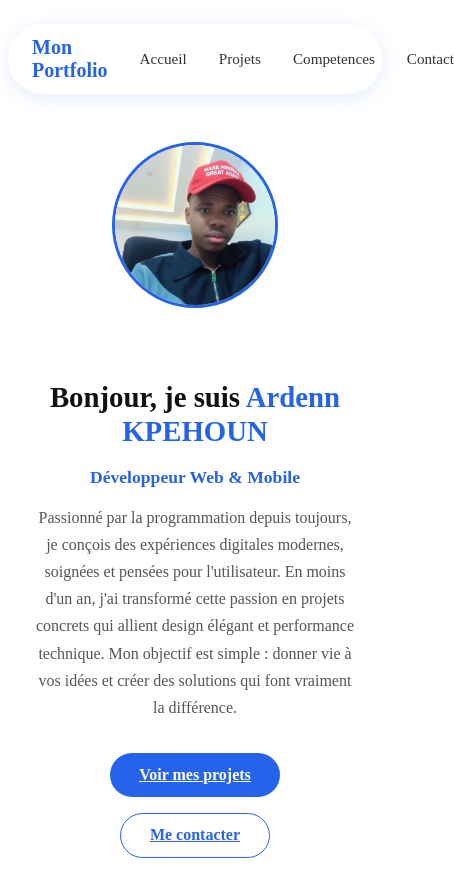
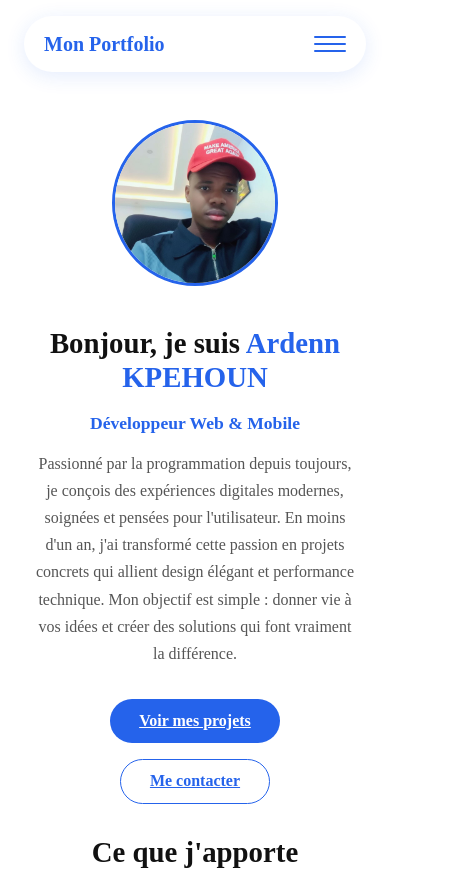
Before and after one commit to ArdennXBT/Mon-Portfolio-Dev, a React (Vite) app: page / in a window 390 px wide. Shown: the top 870 px of the page, 454 px wide, since content can reach past the window. Built offline with nearby package versions, Linux system fonts and the light colour scheme.

Commit message:
Fix responsive navbar/hero, footer whatsapp, retour police originale

```diff
--- a/index.html
+++ b/index.html
@@ -1,10 +1,11 @@
 <!doctype html>
-<html lang="en">
+<html lang="fr">
   <head>
     <meta charset="UTF-8" />
     <link rel="icon" type="image/svg+xml" href="/favicon.svg" />
     <meta name="viewport" content="width=device-width, initial-scale=1.0" />
     <title>ardennxbt</title>
+
   </head>
   <body>
     <div id="root"></div>
--- a/src/Components/Footer.jsx
+++ b/src/Components/Footer.jsx
@@ -7,8 +7,8 @@ function Footer() {
     <footer className="footer">
       <p>© {new Date().getFullYear()} Ardenn KPEHOUN. Tous droits réservés.</p>
       <div className="footer-links">
-        <a href="https://github.com/tonpseudo" target="_blank" rel="noopener noreferrer">GitHub</a>
-        <a href="https://linkedin.com/in/tonpseudo" target="_blank" rel="noopener noreferrer">LinkedIn</a>
+        <a href="https://github.com/ArdennXBT" target="_blank" rel="noopener noreferrer">GitHub</a>
+        <a href="https://wa.me/2290158401894" target="_blank" rel="noopener noreferrer">WhatsApp</a>
       </div>
     </footer>
   )
--- a/src/Components/Hero.css
+++ b/src/Components/Hero.css
@@ -134,6 +134,8 @@
   .hero-top {
     flex-direction: column;
     text-align: center;
+    gap: 1rem;
+    margin-bottom: 2rem;
   }
 
   .hero-actions {
--- a/src/Components/Navbar.css
+++ b/src/Components/Navbar.css
@@ -9,6 +9,8 @@
   border-radius: var(--radius-pill);
   box-shadow: var(--shadow-soft);
   gap: 2rem;
+  position: relative;
+  z-index: 100;
 }
 
 .navbar-logo {
@@ -16,6 +18,7 @@
   font-size: 1.25rem;
   color: var(--color-accent);
   text-decoration: none;
+  z-index: 101;
 }
 
 .navbar-links {
@@ -38,3 +41,82 @@
 .navbar-links a:hover {
   color: #2563eb;
 }
+
+/* Bouton hamburger - caché sur desktop */
+.navbar-burger {
+  display: none;
+  flex-direction: column;
+  justify-content: center;
+  gap: 5px;
+  width: 32px;
+  height: 32px;
+  background: none;
+  border: none;
+  cursor: pointer;
+  padding: 0;
+  z-index: 101;
+}
+
+.navbar-burger span {
+  display: block;
+  width: 100%;
+  height: 2px;
+  background-color: var(--color-accent);
+  border-radius: 2px;
+  transition: transform 0.3s ease, opacity 0.3s ease;
+}
+
+.navbar-burger.ouvert span:nth-child(1) {
+  transform: translateY(7px) rotate(45deg);
+}
+
+.navbar-burger.ouvert span:nth-child(2) {
+  opacity: 0;
+}
+
+.navbar-burger.ouvert span:nth-child(3) {
+  transform: translateY(-7px) rotate(-45deg);
+}
+
+/* --- MOBILE --- */
+@media (max-width: 768px) {
+  .navbar {
+    margin: 1rem;
+    padding: 0.75rem 1.25rem;
+  }
+
+  .navbar-burger {
+    display: flex;
+  }
+
+  .navbar-links {
+    position: absolute;
+    top: calc(100% + 0.75rem);
+    left: 0;
+    right: 0;
+    flex-direction: column;
+    align-items: flex-start;
+    background-color: var(--color-bg);
+    border-radius: 1rem;
+    box-shadow: var(--shadow-soft);
+    padding: 1.25rem 1.5rem;
+    gap: 1.25rem;
+
+    opacity: 0;
+    visibility: hidden;
+    transform: translateY(-10px);
+    transition: opacity 0.25s ease, transform 0.25s ease, visibility 0.25s ease;
+  }
+
+  .navbar-links.ouvert {
+    opacity: 1;
+    visibility: visible;
+    transform: translateY(0);
+  }
+
+  .navbar-links a {
+    font-size: 1.05rem;
+    width: 100%;
+    display: block;
+  }
+}
--- a/src/Components/Navbar.jsx
+++ b/src/Components/Navbar.jsx
@@ -1,15 +1,31 @@
+import { useState } from 'react'
 import { Link } from 'react-router-dom'
 import './Navbar.css'
 
 function Navbar() {
+  const [menuOuvert, setMenuOuvert] = useState(false)
+
+  const fermerMenu = () => setMenuOuvert(false)
+
   return (
     <nav className="navbar">
-      <Link to="/" className="navbar-logo">Mon Portfolio</Link>
-      <ul className="navbar-links">
-        <li><Link to="/">Accueil</Link></li>
-        <li><Link to="/projets">Projets</Link></li>
-        <li><Link to="/competences">Competences</Link></li>
-        <li><Link to="/contact">Contact</Link></li>
+      <Link to="/" className="navbar-logo" onClick={fermerMenu}>Mon Portfolio</Link>
+
+      <button
+        className={`navbar-burger ${menuOuvert ? 'ouvert' : ''}`}
+        onClick={() => setMenuOuvert(!menuOuvert)}
+        aria-label="Menu"
+      >
+        <span></span>
+        <span></span>
+        <span></span>
+      </button>
+
+      <ul className={`navbar-links ${menuOuvert ? 'ouvert' : ''}`}>
+        <li><Link to="/" onClick={fermerMenu}>Accueil</Link></li>
+        <li><Link to="/projets" onClick={fermerMenu}>Projets</Link></li>
+        <li><Link to="/competences" onClick={fermerMenu}>Competences</Link></li>
+        <li><Link to="/contact" onClick={fermerMenu}>Contact</Link></li>
       </ul>
     </nav>
   )
--- a/src/Pages/Projets.jsx
+++ b/src/Pages/Projets.jsx
@@ -29,7 +29,7 @@ function Projets() {
     <div className="projets-page">
       <h1 className="projets-title">Mes Projets</h1>
       <p className="projets-subtitle">
-        Une sélection de mes réalisations récentes.
+        Une sélection de mes réalisations récentes. A venir...
       </p>
 
       <div className="projets-grid">
```
